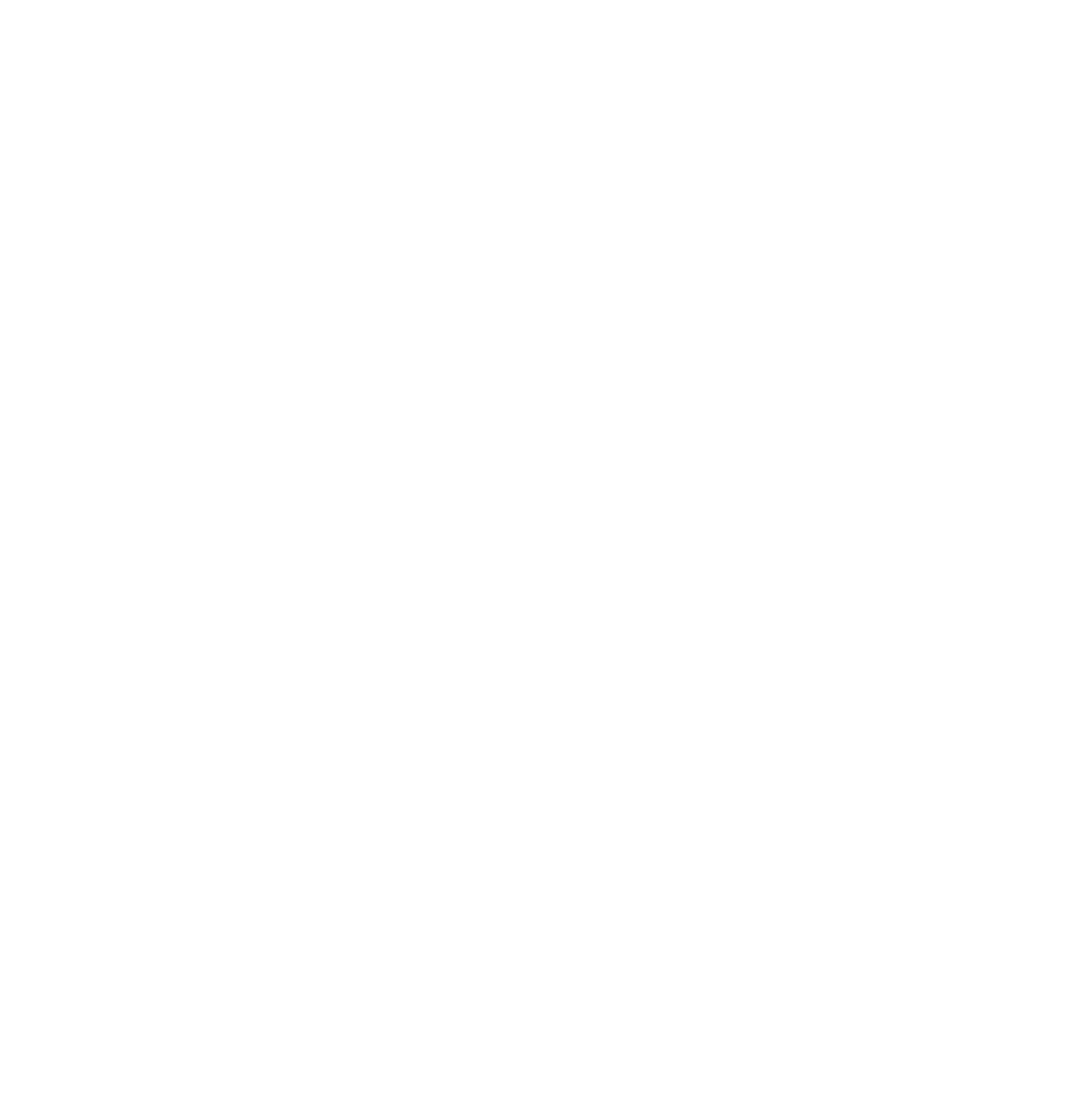
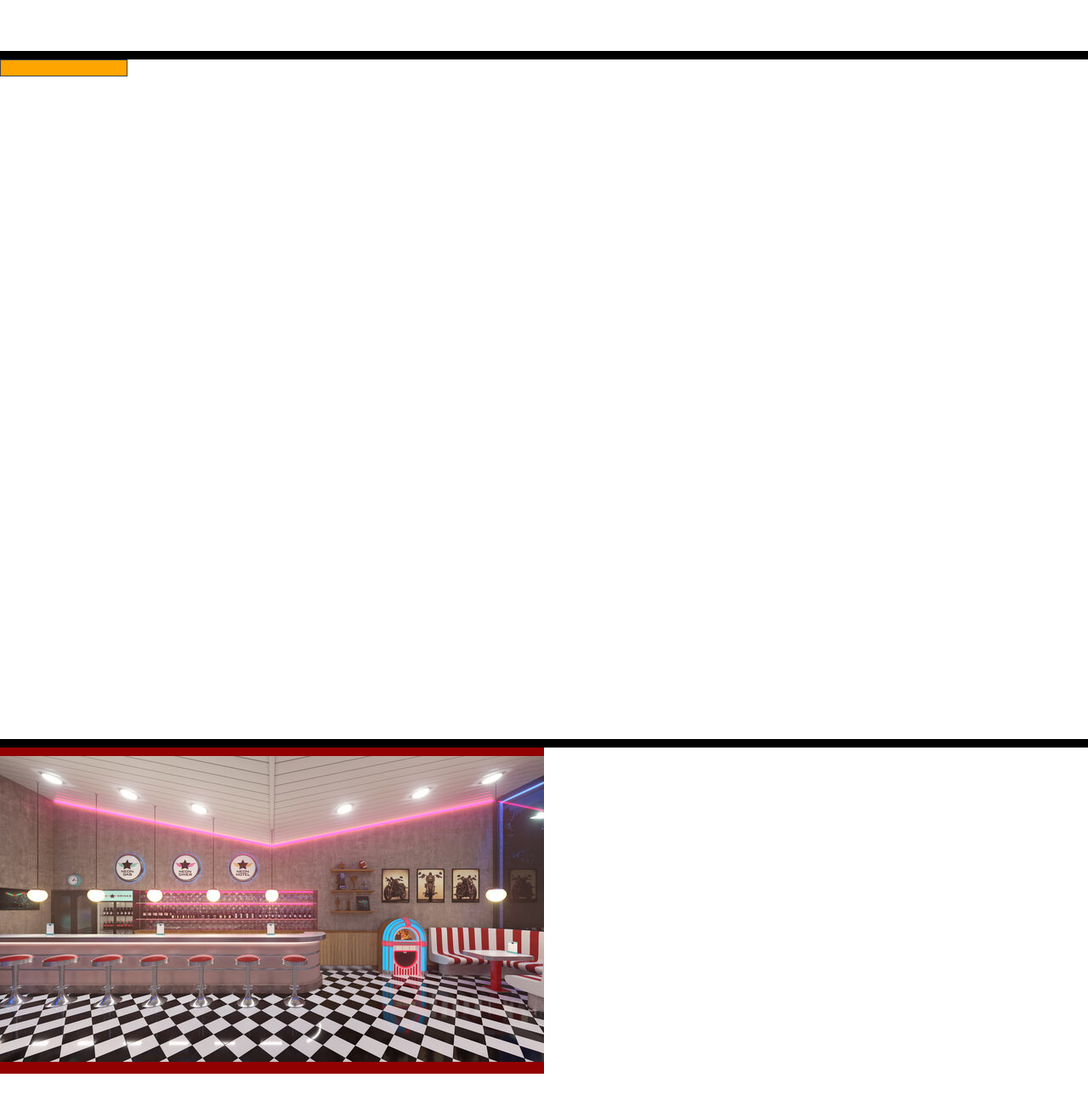
Before and after one commit to MeetYourCreator/reactjs-common-components, a React (Create React App) app: page / in a window 1280 px wide. Shown: the part 3980-5282 px from the top of the page at 85% size. Before the commit the page ends 4040 px from the top, so only its background shows below. Built offline with nearby package versions, Linux system fonts and the light colour scheme.

Commit message:
refactor Image component to default width and height to fit-content

```diff
--- a/src/App.tsx
+++ b/src/App.tsx
@@ -7,14 +7,16 @@
 
 import { DatePicker } from './components';
 import { Toggle } from './components';
-
+import { SearchBar } from './components/';
+import { Card } from './components/';
+import { Image } from './components';
+import { placeholderArray } from './utils';
 import { Input } from './components/';
 
+import { Slider } from './components/';
+
 import { InfiniteScroll } from './components/';
-import { Card } from './components/';
-import { Slider } from './components/';
-import { SearchBar } from './components/';
-import { placeholderArray } from './utils';
+
 import TestIMG from './assets/test/testimg.jpg';
 import TestIMG2 from './assets/test/diner.jpg';
 import './App.css';
@@ -31,6 +33,10 @@
         <Modal />
         <DatePicker />
         <Toggle />
+        <SearchBar searchBarData={placeholderArray} />
+        <Card>
+          <Image src={TestIMG2} />
+        </Card>
       </Screen>
     </>
   );
--- a/src/components/Card/styles.css
+++ b/src/components/Card/styles.css
@@ -3,7 +3,7 @@
   flex-direction: column;
   justify-content: space-between;
   align-items: center;
-  width: 15rem;
+  width: fit-content;
   height: fit-content;
   min-height: 10rem;
   padding: 10px 0px;
```
